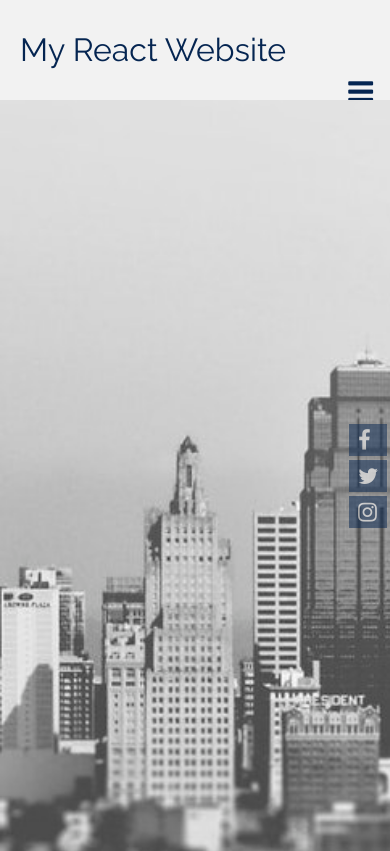
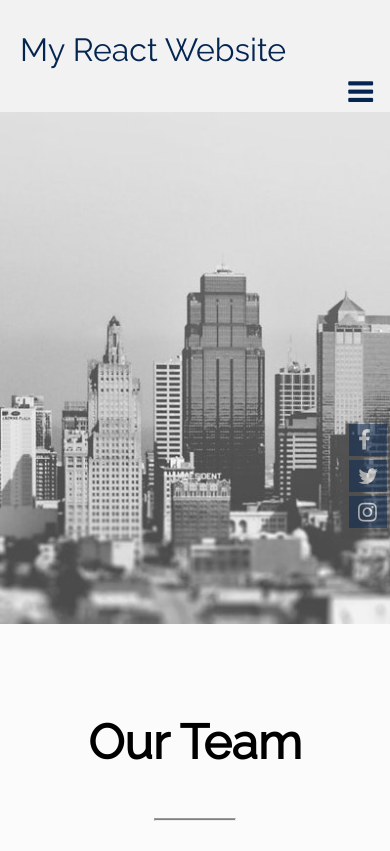
Before and after one commit to paul-wr/my-react-website, a React (Create React App) app: page / in a window 390 px wide. Shown: the top 851 px of the page. Built offline with nearby package versions, Linux system fonts and the light colour scheme.

Commit message:
css update

```diff
--- a/src/App.css
+++ b/src/App.css
@@ -437,10 +437,10 @@ content: "";
 background-image: url("city.jpg");
 background-size: cover;
 position: absolute;
-top: 100px;
+top: 112px;
 left: 0;
 width: 100%;
-height: 100%;
+height: 32em;
 }
 }
 @media screen and (max-width: 500px){
@@ -449,10 +449,10 @@ content: "";
 background-image: url("city.jpg");
 background-size: cover;
 position: absolute;
-top: 100px;
+top: 112px;
 left: 0;
 width: 100%;
-height: 100%;
+height: 32em;
 }
 .contact {
 background-color: #fff;
```
